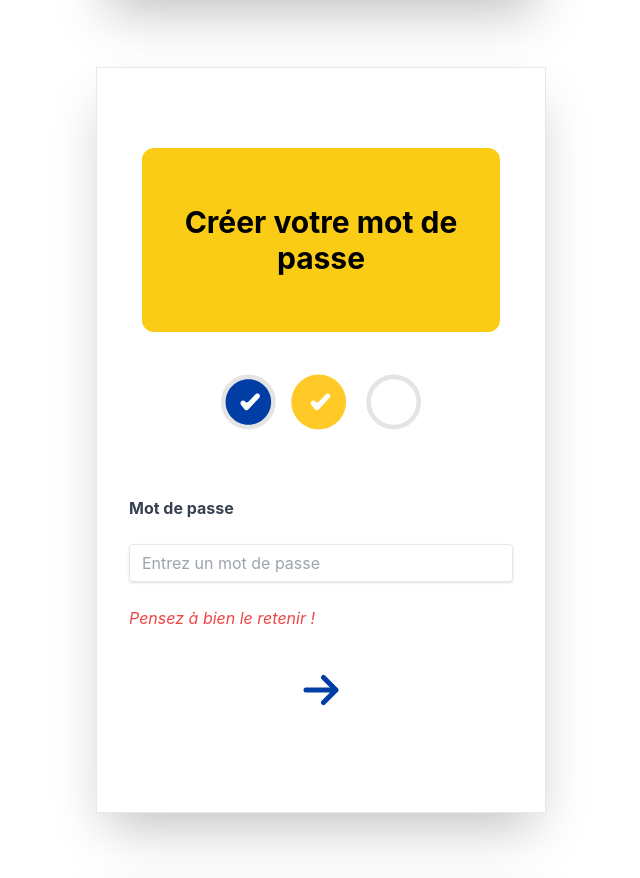
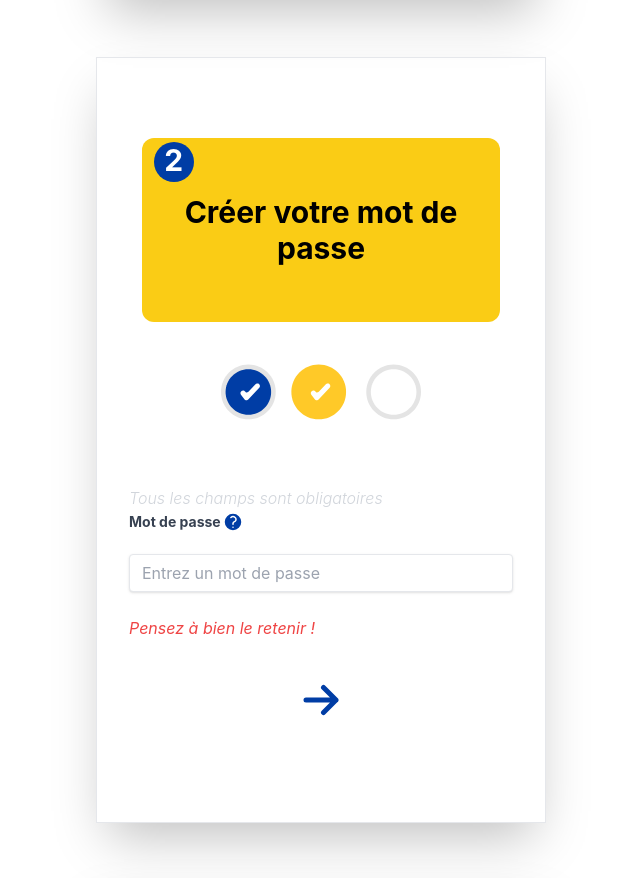
Before and after one commit to WildCodeSchool/P3_La-Poste_Lyon_React_Sept_2022, a React (Vite) app in the folder frontend/: page /registerPage in a window 1280 px wide. Shown: the part 840-1718 px from the top of the page, without its empty margins (319-959 px from the left). Built offline with nearby package versions, Linux system fonts and the light colour scheme.

Commit message:
Adding tag to the second stepper and helper modale

```diff
--- a/frontend/src/components/RegisterSecondStep.jsx
+++ b/frontend/src/components/RegisterSecondStep.jsx
@@ -3,6 +3,8 @@ import { Link } from "react-scroll";
 import RegisterThirdStep from "./RegisterThirdStep";
 
 function RegisterSecondStep() {
+  /* State to make the helper modale */
+  const [showModal, setShowModal] = React.useState(false);
   return (
     <>
       <div
@@ -11,9 +13,12 @@ function RegisterSecondStep() {
       >
         <div className="md:shadow-2xl md:border md:border-grey-50 h-fit">
           <div className="flex flex-col items-center justify-center pt-20">
-            <h1 className="flex items-center justify-start flex-col font-bold text-3xl text-center bg-yellow-400 rounded-xl w-4/5 h-4/5 py-14">
+            <div className="relative flex items-center justify-start flex-col font-bold text-3xl text-center bg-yellow-400 rounded-xl w-4/5 h-4/5 py-14">
+              <div className="absolute top-1 left-3 text-white rounded-full h-10 w-10 bg-[#003DA5] flex justify-center">
+                <h3>2</h3>
+              </div>
               Créer votre mot de passe
-            </h1>
+            </div>
             <div>
               <svg
                 width="200"
@@ -58,12 +63,98 @@ function RegisterSecondStep() {
             <div className="w-screen max-w-md">
               <form className="bg-white rounded px-8 pt-6 pb-8 mb-10">
                 <div className="mb-6">
+                  <p className="text-gray-300 font-light italic">
+                    Tous les champs sont obligatoires
+                  </p>
                   <label
-                    className="block text-gray-700 text-md font-bold mb-2 pb-4"
+                    className="flex flex-ro items-center text-gray-700 text-sm font-bold mb-2 pb-3"
                     htmlFor="password"
                   >
                     Mot de passe
+                    <button
+                      className="flex"
+                      type="button"
+                      onClick={() => setShowModal(true)}
+                    >
+                      <svg
+                        xmlns="http://www.w3.org/2000/svg"
+                        fill="#003DA5"
+                        viewBox="0 0 24 24"
+                        strokeWidth={1.5}
+                        stroke="white"
+                        className="w-6 h-6"
+                      >
+                        <path
+                          strokeLinecap="round"
+                          strokeLinejoin="round"
+                          d="M9.879 7.519c1.171-1.025 3.071-1.025 4.242 0 1.172 1.025 1.172 2.687 0 3.712-.203.179-.43.326-.67.442-.745.361-1.45.999-1.45 1.827v.75M21 12a9 9 0 11-18 0 9 9 0 0118 0zm-9 5.25h.008v.008H12v-.008z"
+                        />
+                      </svg>
+                    </button>
+                    {/* Modale */}
+                    {showModal ? (
+                      <>
+                        <div className="justify-center items-center flex overflow-x-hidden overflow-y-auto fixed inset-0 z-50 outline-none focus:outline-none">
+                          <div className="relative w-auto my-6 mx-auto max-w-3xl">
+                            {/* content */}
+                            <div className="border-0 rounded-lg shadow-lg relative flex flex-col w-full bg-white outline-none focus:outline-none">
+                              {/* header */}
+                              <div className="flex items-start justify-between p-5 border-b border-solid border-slate-200 rounded-t">
+                                <h3 className="text-2xl font-semibold">
+                                  Créer son mot de passe
+                                </h3>
+                                <button
+                                  type="button"
+                                  className="p-1 ml-auto bg-transparent border-0 text-black opacity-5 float-right text-3xl leading-none font-semibold outline-none focus:outline-none"
+                                  onClick={() => setShowModal(false)}
+                                >
+                                  <span className="bg-transparent text-black opacity-5 h-6 w-6 text-2xl block outline-none focus:outline-none">
+                                    ×
+                                  </span>
+                                </button>
+                              </div>
+                              {/* body */}
+                              <div className="relative p-6 flex-auto">
+                                <p className="my-4 text-slate-500 text-lg leading-relaxed">
+                                  Besoin d'aide ?
+                                </p>
+                                <p className="my-4 text-black font-light">
+                                  Afin de vous connecter sur la plateforme, vous
+                                  devez après avoir créer votre identifiant,
+                                  choisir un mot de passe
+                                  <br />
+                                  Le mot de passe est un code personnel et
+                                  confidentiel qui vous permet de vous connecter
+                                  à l'application. Votre mot de passe peut être
+                                  assimiler à une "clé" que vous seul devez
+                                  conserver.
+                                  <br />
+                                  <br />
+                                  <br />
+                                  Nous vous invitions vivement à conserver votre
+                                  mot de passe dans un endroit sécurisé afin de
+                                  ne pas l'oublier !
+                                </p>
+                              </div>
+                              {/* footer */}
+                              <div className="flex items-center justify-end p-6 border-t border-solid border-slate-200 rounded-b">
+                                <button
+                                  className="text-[#003DA5] background-transparent font-bold uppercase px-6 py-2 text-sm outline-none focus:outline-none mr-1 mb-1 ease-linear transition-all duration-150"
+                                  type="button"
+                                  onClick={() => setShowModal(false)}
+                                >
+                                  Fermer
+                                </button>
+                              </div>
+                            </div>
+                          </div>
+                        </div>
+                        <div className="opacity-25 fixed inset-0 z-40 bg-black" />
+                      </>
+                    ) : null}
+                    {/* End of the modale */}
                   </label>
+
                   <input
                     className="shadow appearance-none border rounded w-full py-2 px-3 text-gray-700 mb-3 leading-tight focus:outline-none focus:shadow-outline"
                     id="password"
```
